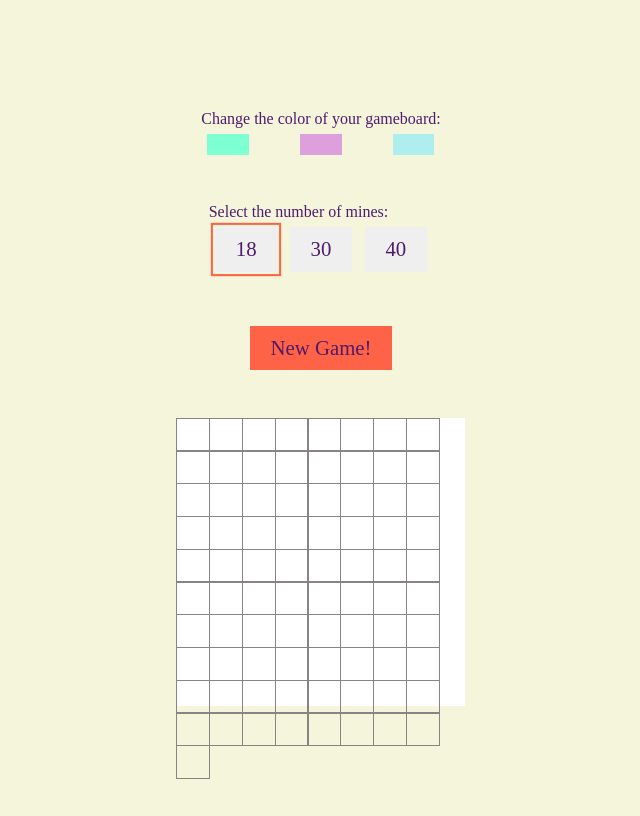
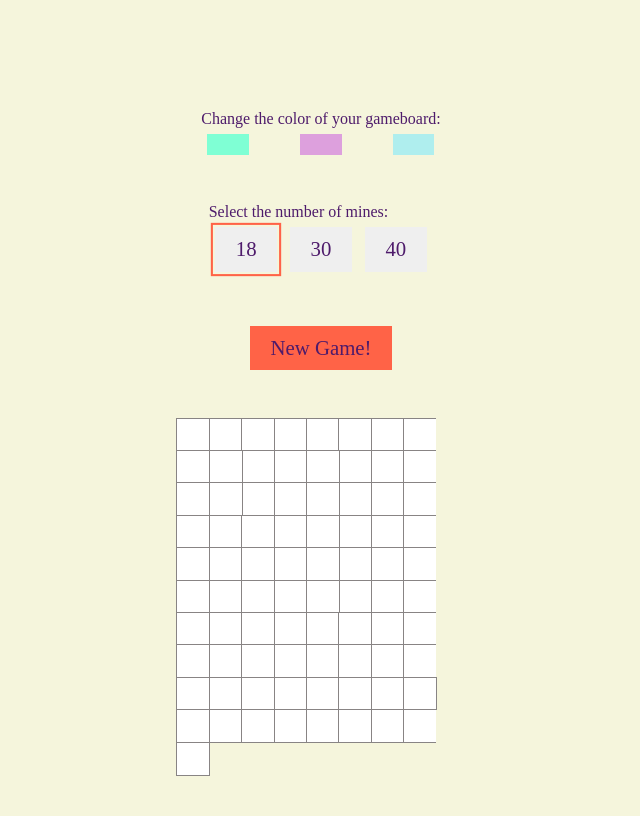
Before and after one commit to KseniaAK/Minesweeper, a React app: page / in a window 1280 px wide. Shown: the whole page, without its empty margins (319-959 px from the left). Built offline with nearby package versions, Linux system fonts and the light colour scheme; the HTML template or start-up script is replaced by a standard one; a web font is replaced by a local one.

Commit message:
fix doubling and overlaying borders by rendering colors and borders in individual squares, use the board only to arrange the squares

```diff
--- a/src/containers/Board.js
+++ b/src/containers/Board.js
@@ -10,6 +10,7 @@ import { WIDTH, DEFAULT_MINES } from '../appConstants'
 
 const cx = classNames.bind(styles)
 
+console.log(styles)
 class Board extends Component {
   componentWillMount() {
     // initialize the first game
@@ -23,19 +24,15 @@ class Board extends Component {
     }
 
     return (
-      <div className={cx('board', 'color-' + this.props.colorNum.present)}>
+      <div className={cx('board')}>
         {boardSquares}
       </div>
     )
   }
 }
 
-function mapStateToProps({ colorNum }) {
-  return { colorNum }
-}
-
 function mapDispatchToProps(dispatch) {
   return bindActionCreators({ initializeBoard }, dispatch)
 }
 
-export default connect(mapStateToProps, mapDispatchToProps)(Board)
+export default connect(null, mapDispatchToProps)(Board)
--- a/src/containers/BoardSquare.js
+++ b/src/containers/BoardSquare.js
@@ -5,6 +5,7 @@ import { clickBoardSquare, initializeBoard, gameOver, changeColor } from '../act
 import classNames from 'classnames/bind'
 
 import styles from './styles/board-square.scss'
+import { WIDTH } from '../appConstants'
 
 const cx = classNames.bind(styles)
 
@@ -20,7 +21,7 @@ const BoardSquare = (props) => {
 
   // squares that touch no mines are of a different color
   // if game is over, take this color off to have whole board be uniform 'game-over' color
-  const classSuffix = function() {
+  const valueClassName = function() {
     if (
       currSquare.open === true
       && isGameOn === true
@@ -35,9 +36,19 @@ const BoardSquare = (props) => {
     else return ''
   }()
 
+  // square's position dictates whether right and/or bottom border should be rendered
+  // allow both class names for bottom right square being both last in row and last in column
+  const positionClassNames = []
+  if (props.squareNum % WIDTH === 0) positionClassNames.push('last-in-row')
+  if (props.squareNum > (WIDTH * WIDTH - WIDTH)) positionClassNames.push('last-in-column')
+
+  // default or player-chosen board background color
+  // render on each square so that there's no chance of board color stepping out of square's boundaries and vice versa
+  const boardColorClassName = 'color-' + props.colorNum.present
+
   return (
     <div
-      className={cx('board-square', classSuffix)}
+      className={cx('board-square', valueClassName, ...positionClassNames, boardColorClassName)}
       onMouseDown={(event) => {
         event.preventDefault()
         props.clickBoardSquare(event.button, props.squareNum)
@@ -52,8 +63,8 @@ const BoardSquare = (props) => {
   )
 }
 
-function mapStateToProps({ boardConfig, gameOn }) {
-  return { boardConfig, gameOn }
+function mapStateToProps({ boardConfig, gameOn, colorNum }) {
+  return { boardConfig, gameOn, colorNum }
 }
 
 function mapDispatchToProps(dispatch) {
--- a/src/containers/styles/board-square.scss
+++ b/src/containers/styles/board-square.scss
@@ -2,17 +2,42 @@
 
 .board-square {
   display: flex;
+  justify-content: center;
+  align-items: center;
   font-family: $font-stack;
   font-weight: bold;
   height: 2em;
   width: 2em;
-  border: 0.04em solid $color-sq-border;
-  margin: -0.04em;
-  justify-content: center;
-  align-items: center;
 
+  // default board color
+  background-color: white;
+
+  // only set top and left borders on the squares
+  // bottom and right borders are set on the board itself
+  // this way borders don't overlap/double-count
+  // and we don't need to calculate which squares need a bottom and right border
+  border-top: 0.04em solid $color-sq-border;
+  border-left: 0.04em solid $color-sq-border;
+  margin-top: -0.04em;
+  margin-left: -0.04em;
+
+  &.last-in-row {
+    border-right: 0.04em solid $color-sq-border;
+    margin-right: -0.04em;
+  }
+
+  &.last-in-column {
+    border-bottom: 0.04em solid $color-sq-border;
+    margin-bottom: -0.04em;
+  }
+
+  &::selection {
+    background: none;
+  }
+
+  // colors based on square value
   &.zero {
-    background-color: $color-zero-sq;
+    background-color: $color-zero-sq !important;
   }
 
   &.flag {
@@ -23,7 +48,20 @@
     background: radial-gradient(red, $color-board-gameOver);
   }
 
-  &::selection {
-    background: none;
+  // user-selected background colors 1, 2, 3:
+  &.color-1 {
+    background-color: $color-board-1;
+  }
+
+  &.color-2 {
+    background-color: $color-board-2;
+  }
+
+  &.color-3 {
+    background-color: $color-board-3;
+  }
+
+  &.color-gameOver {
+    background-color: $color-board-gameOver;
   }
 }
--- a/src/containers/styles/board.scss
+++ b/src/containers/styles/board.scss
@@ -3,25 +3,10 @@
 .board {
   display: flex;
   flex-wrap: wrap;
-  background-color: white;
   border: none;
   margin: 0;
+
+  // current board is 9x9 squares, 2em by 2em each square
   width: 18em;
   height: 18em;
-
-  &.color-gameOver {
-    background-color: $color-board-gameOver;
-  }
-
-  &.color-1 {
-    background-color: $color-board-1;
-  }
-
-  &.color-2 {
-    background-color: $color-board-2;
-  }
-
-  &.color-3 {
-    background-color: $color-board-3;
-  }
 }
```
